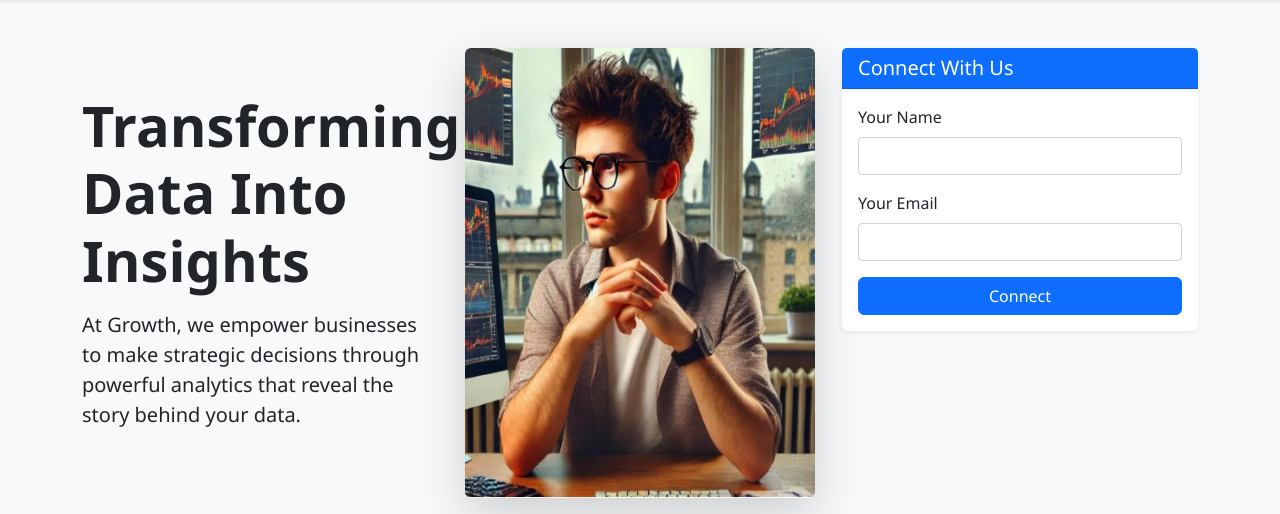
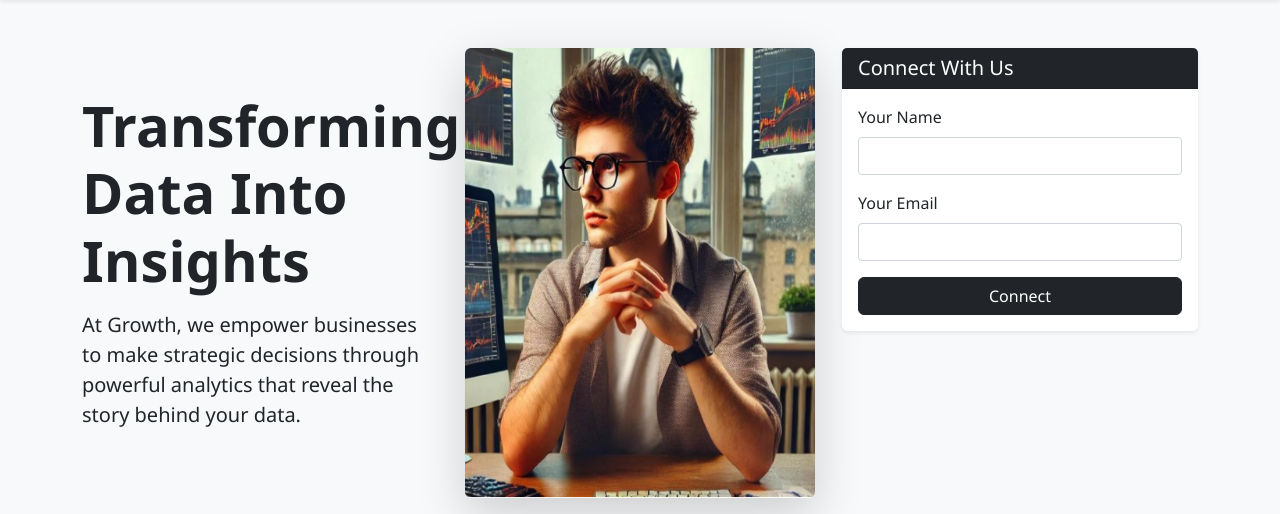
Before and after one commit to Munaikh/Django-project, a Django app: page /about/ in a window 1280 px wide. Shown: the part 73-587 px from the top of the page. Run offline with Django 3.2, Linux system fonts and the light colour scheme.

Commit message:
about css change

```diff
--- a/project_design/growth_app/templates/growth_app/about_us.html
+++ b/project_design/growth_app/templates/growth_app/about_us.html
@@ -134,7 +134,7 @@
 
         <div class="col-lg-4">
             <div class="card border-0 shadow-sm">
-                <div class="card-header bg-primary text-white">
+                <div class="card-header bg-dark text-white">
                     <h5 class="mb-0">Connect With Us</h5>
                 </div>
                 <div class="card-body">
@@ -156,7 +156,7 @@
                             <label for="email" class="form-label">Your Email</label>
                             <input type="email" class="form-control" id="email" name="email" required>
                         </div>
-                        <button type="submit" class="btn btn-primary w-100">Connect</button>
+                        <button type="submit" class="btn btn-dark w-100">Connect</button>
                     </form>
                 </div>
             </div>
```
